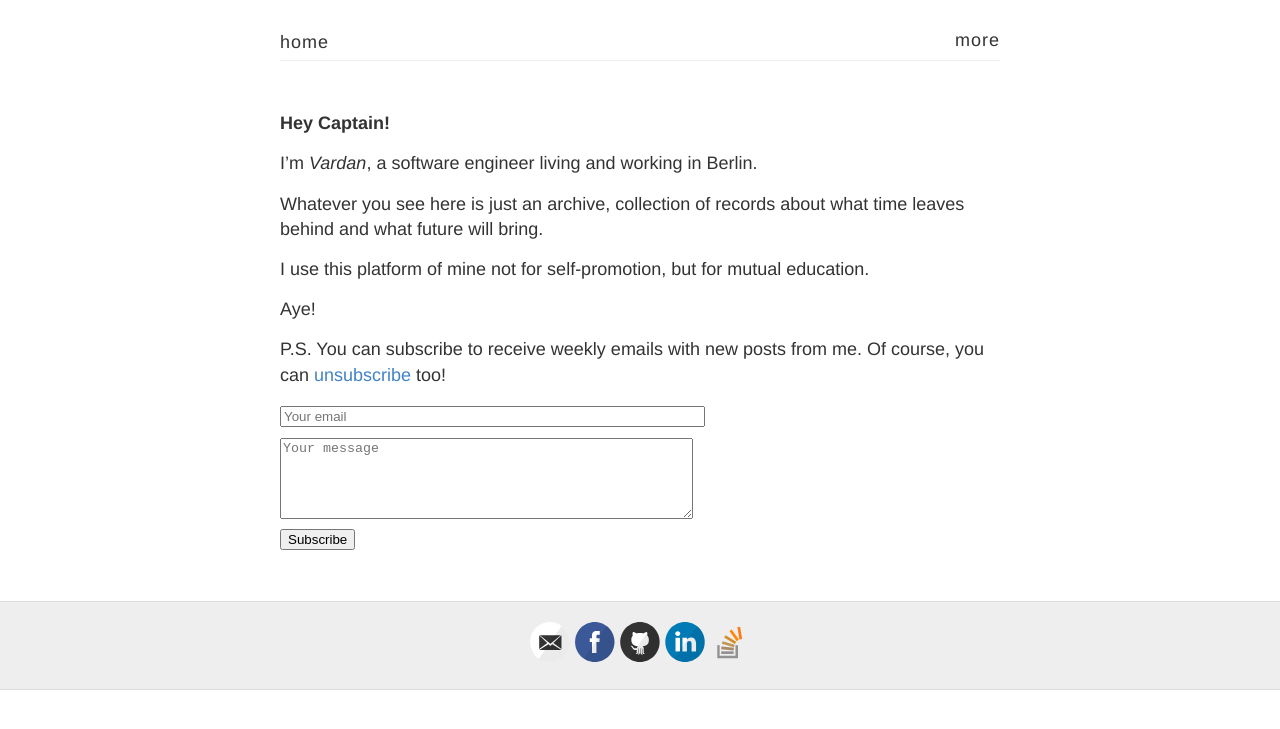
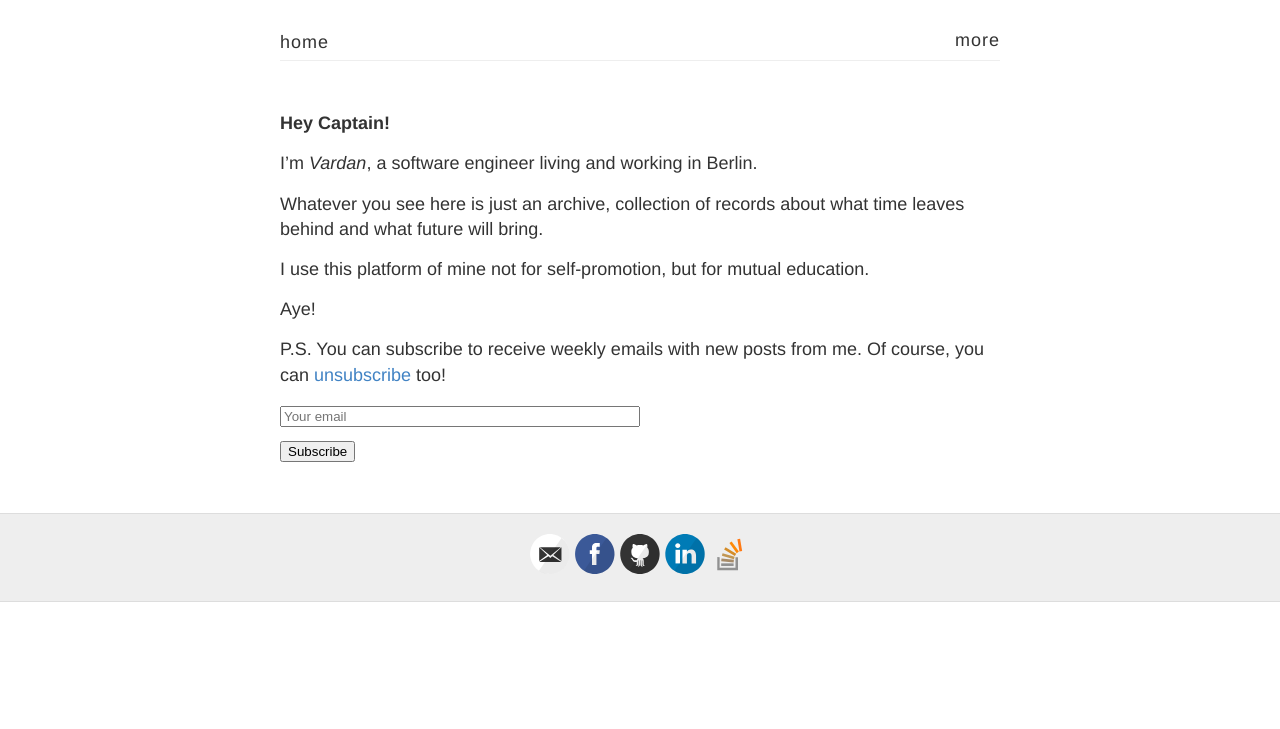
Before and after one commit to vtorosyan/vtorosyan.github.io, a Jekyll site: the page built from more.md, in a window 1280 px wide. Shown: the top 729 px of the page. Built offline with Jekyll 4.4.1, drawn with Linux system fonts in a browser that asks for light colours.

Commit message:
Adding subscription form

```diff
--- a/more.md
+++ b/more.md
@@ -17,10 +17,7 @@ Aye!
 P.S. You can subscribe to receive weekly emails with new posts from me. Of course, you can [unsubscribe](/unsubscribe) too!
 <form method="POST" action="http://formspree.io/vardants@gmail.com">
   <div style="margin-bottom: 10px;">
-  	<input type="email" name="email" size="50" maxlength="255" placeholder="Your email" required="required">
-  </div>
-  <div>
-  	<textarea name="message" rows="5" cols="49" placeholder="Your message" required="required"></textarea>
+  	<input type="email" name="email" class="input" maxlength="255" placeholder="Your email" required="required">
   </div>
   <input type="hidden" name="_next" value="http://vtorosyan.github.io/subscribed"/>
   <input type="hidden" name="_subject" value="subscribe"/>
--- a/style.scss
+++ b/style.scss
@@ -163,6 +163,14 @@ img {
   }
 }
 
+.input {
+  width: 50%;
+
+  @include mobile {
+    width: 70%;
+  }
+}
+
 .site-avatar {
   float: left;
   width: 70px;
```
Also changed, not shown: unsubscribe.md (+2 -2 lines).
